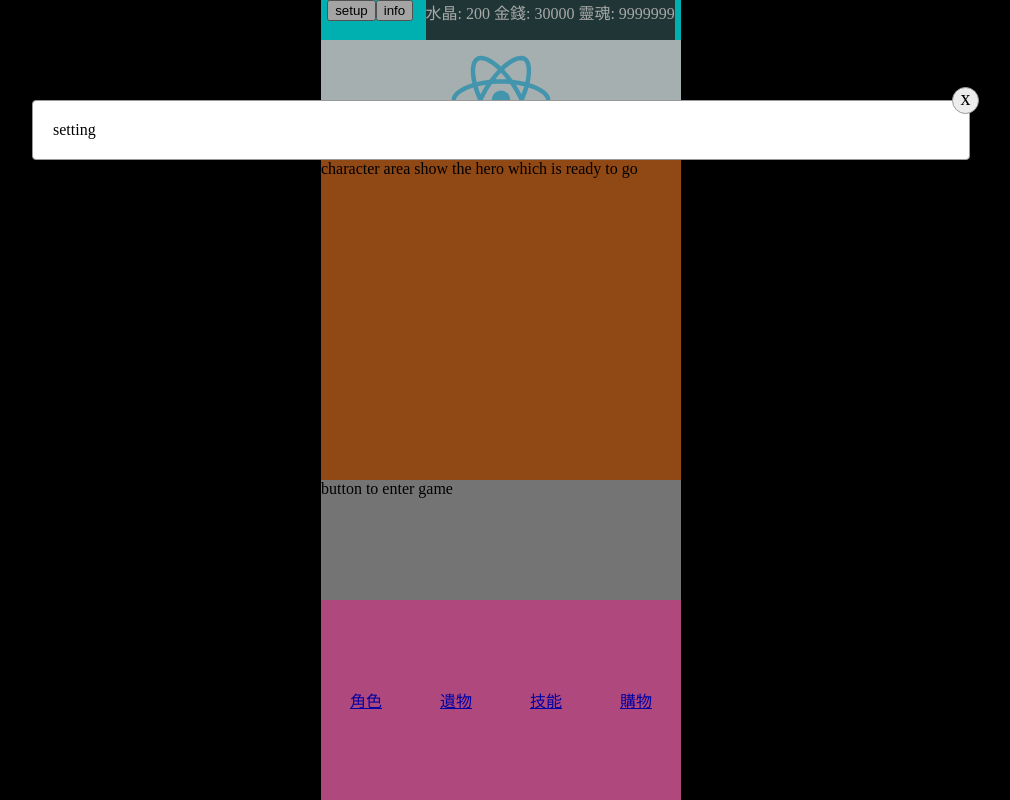
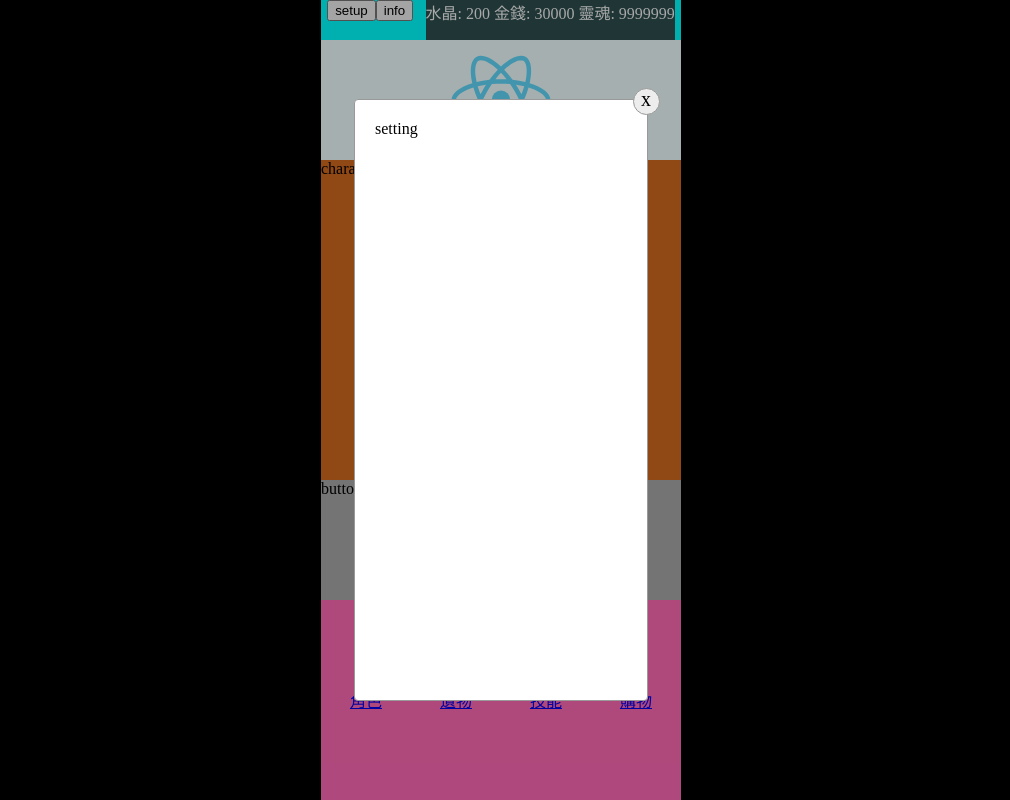
Before and after one commit to cifong/my-app, a React (Create React App) app: page / in a window 1280 px wide. Both pictures are taken after a click on the button "setup". Shown: the whole page, without its empty margins (139-1149 px from the left). Built offline with nearby package versions, Linux system fonts and the light colour scheme.

Commit message:
re styleed popop window shape

```diff
--- a/src/assets/App.css
+++ b/src/assets/App.css
@@ -1,11 +1,13 @@
 * {
     margin: 0;
 }
+
 .Gamewrapper {
     width: 100vw;
     height: 100vh;
     background-color: black;
 }
+
 .Gamecontainer {
     aspect-ratio: 9 / 20;
     background-color: wheat;
@@ -13,6 +15,7 @@
     max-height: 100%;
     margin: auto;
 }
+
 .homepage {
     display: flex;
     flex-direction: column;
@@ -21,6 +24,7 @@
     width: 100%;
     overflow: hidden;
 }
+
 .homeconfig {
     width: 100%;
     height: 5%;
@@ -28,11 +32,13 @@
     display: flex;
     justify-content: space-around;
 }
+
 .config-resource {
     width: fit-content;
-    background-color:darkslategrey;
+    background-color: darkslategrey;
     color: whitesmoke;
 }
+
 .home-logo-content {
     background-image: url('./logo.svg');
     background-repeat: no-repeat;
@@ -41,21 +47,25 @@
     width: 100%;
     height: 100%;
 }
+
 .homelogo {
     width: 100%;
     height: 15%;
     background-color: azure;
 }
+
 .homegamecharacter {
     width: 100%;
     height: 40%;
     background-color: chocolate;
 }
+
 .homegameenter {
     width: 100%;
     height: 15%;
     background-color: darkgrey;
 }
+
 .homenav {
     width: 100%;
     height: 25%;
@@ -65,6 +75,7 @@
     justify-content: space-around;
     align-items: center;
 }
+
 .popup-box {
     position: fixed;
     background: #00000050;
@@ -72,28 +83,26 @@
     height: 100vh;
     top: 0;
     left: 0;
-  }
+    display: flex;
+    align-items: center;
+    justify-content: center;
+}
 
-  .box {
+.box {
     position: relative;
-    width: 70%;
-    margin: 0 auto;
-    height: auto;
-    max-height: 70vh;
-    margin-top: calc(100vh - 85vh - 20px);
+    height: 70vh;
+    aspect-ratio: 9 / 20;
     background: #fff;
     border-radius: 4px;
     padding: 20px;
     border: 1px solid #999;
-    overflow: auto;
-  }
+}
 
-  .close-icon {
-    content: 'x';
+.close-icon {
     cursor: pointer;
-    position: fixed;
-    right: calc(15% - 30px);
-    top: calc(100vh - 85vh - 33px);
+    position: absolute;
+    right: -12.5px;
+    top: -12.5px;
     background: #ededed;
     width: 25px;
     height: 25px;
@@ -102,4 +111,4 @@
     text-align: center;
     border: 1px solid #999;
     font-size: 20px;
-  }
+}
--- a/src/pages/home/popinfo.js
+++ b/src/pages/home/popinfo.js
@@ -3,7 +3,7 @@ export default function Popinfo(props) {
     return (
         <div className="popup-box">
             <div className="box">
-                <span className="close-icon" onClick={() => props.handleClose(-2)}>x</span>
+                <div className="close-icon" onClick={() => props.handleClose(-2)}>x</div>
                 info
             </div>
         </div>
--- a/src/pages/home/popsetting.js
+++ b/src/pages/home/popsetting.js
@@ -3,7 +3,7 @@ export default function Popsettings(props) {
     return (
         <div className="popup-box">
             <div className="box">
-                <span className="close-icon" onClick={() => props.handleClose(-1)}>x</span>
+                <div className="close-icon" onClick={() => props.handleClose(-1)}>x</div>
                 setting
             </div>
         </div>
```
